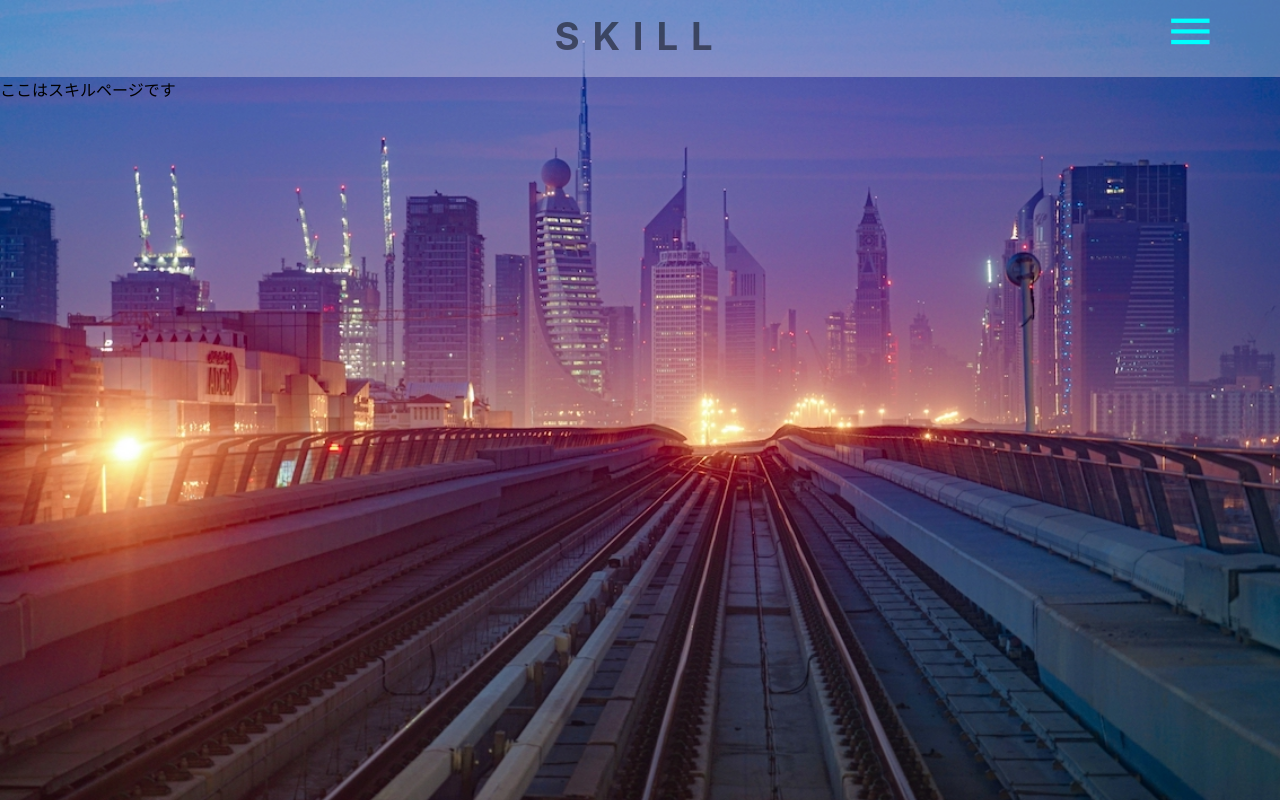
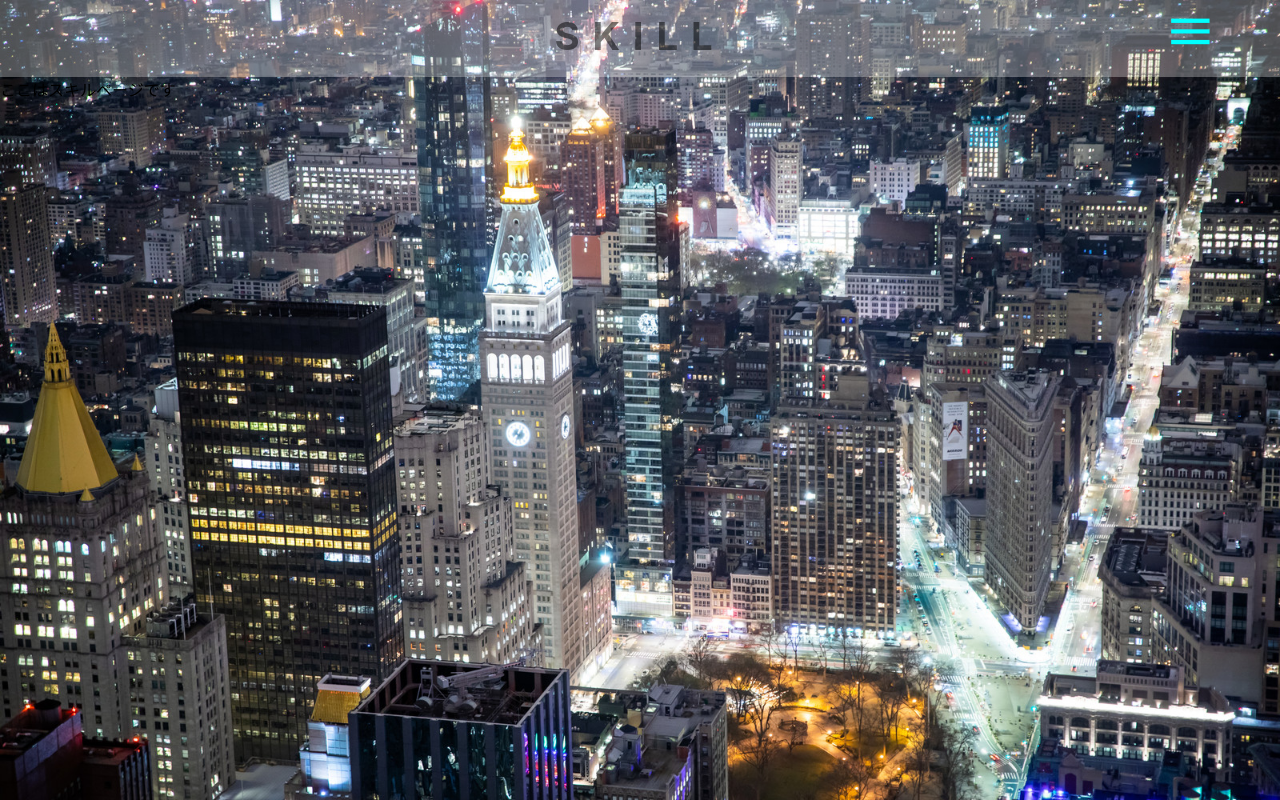
Before and after one commit to kenji-kk/react-portfolio-site, a React (Create React App) app: page /skill in a window 1280 px wide. Built offline with nearby package versions, Linux system fonts and the light colour scheme.

Commit message:
全ページに写真挿入、表示速度確認

```diff
--- a/src/components/pages/About.tsx
+++ b/src/components/pages/About.tsx
@@ -4,7 +4,7 @@ import './Pages.css';
 
 export const About: VFC = memo(() => {
   return (
-    <p style={{height:"300vh"}}>aboutページです</p>
+    <p className="aboutP" style={{height:"300vh"}}>aboutページです</p>
 
   )
 });
--- a/src/components/pages/Pages.css
+++ b/src/components/pages/Pages.css
@@ -461,3 +461,17 @@
     }
   }
 }
+
+/* About.tsx */
+.aboutP {
+  animation: slide 2s;
+}
+
+@keyframes slide {
+  0% {
+    transform: translateX(0);
+  }
+  100% {
+    transform: translateX(200px);
+  }
+}
--- a/src/components/templates/HeaderLayout.tsx
+++ b/src/components/templates/HeaderLayout.tsx
@@ -6,10 +6,11 @@ import './Templates.css'
 type Props = {
   children: ReactNode;
   title: string;
+  imgClass: string;
 }
 
 export const HeaderLayout: VFC<Props> = memo((props) => {
-  const { children, title } = props;
+  const { children, title, imgClass } = props;
   const [ drawer, setDrawer ] = useState<string>("headerLayoutDrawerFirst");
   const [ iconChangeFlag, setIconChangeFlag ] = useState<boolean>(true);
   const off = "headerLayoutDrawerOff";
@@ -29,7 +30,7 @@ export const HeaderLayout: VFC<Props> = memo((props) => {
   };
   return (
         <>
-        <div className="headerLayoutImage">
+        <div className={imgClass}>
         </div>
         <Header onClickDrawer={ onClickDrawer } iconChangeFlag={ iconChangeFlag }>
           {title}
--- a/src/components/templates/Templates.css
+++ b/src/components/templates/Templates.css
@@ -1,8 +1,34 @@
 /* HeaderLayout.tsx */
 
 @media screen and (min-width: 0) and (max-width: 550px) {
-  .headerLayoutImage {
+  .headerLayoutImageAbout {
     background: url("../../images/senro.jpg") no-repeat;
+    background-size: cover;
+    position: fixed;
+    top: 0;
+    bottom: 0;
+    right: 0;
+    left: 0;
+    height: 100vh;
+    animation: backImageAppear 3s 3s forwards;
+    opacity: 0;
+  }
+
+  .headerLayoutImageSkill {
+    background: url("../../images/syasin1.jpg") no-repeat;
+    background-size: cover;
+    position: fixed;
+    top: 0;
+    bottom: 0;
+    right: 0;
+    left: 0;
+    height: 100vh;
+    animation: backImageAppear 3s 3s forwards;
+    opacity: 0;
+  }
+
+  .headerLayoutImagePortfolio {
+    background: url("../../images/syasin2.jpg") no-repeat;
     background-size: cover;
     position: fixed;
     top: 0;
@@ -110,8 +136,34 @@
 }
 
 @media screen and (min-width: 551px) {
-  .headerLayoutImage {
+  .headerLayoutImageAbout {
     background: url("../../images/senro.jpg") no-repeat;
+    background-size: cover;
+    position: fixed;
+    top: 0;
+    bottom: 0;
+    right: 0;
+    left: 0;
+    height: 100vh;
+    animation: backImageAppear 3s 3s forwards;
+    opacity: 0;
+  }
+
+  .headerLayoutImageSkill {
+    background: url("../../images/syasin1.jpg") no-repeat;
+    background-size: cover;
+    position: fixed;
+    top: 0;
+    bottom: 0;
+    right: 0;
+    left: 0;
+    height: 100vh;
+    animation: backImageAppear 3s 3s forwards;
+    opacity: 0;
+  }
+
+  .headerLayoutImagePortfolio {
+    background: url("../../images/syasin2.jpg") no-repeat;
     background-size: cover;
     position: fixed;
     top: 0;
--- a/src/router/Router.tsx
+++ b/src/router/Router.tsx
@@ -14,12 +14,17 @@ export const Router: VFC = memo(() => {
         <Top/>
       </Route>
       <Route path="/about">
-        <HeaderLayout title="ABOUT ME" >
+        <HeaderLayout title="ABOUT ME" imgClass="headerLayoutImageAbout" >
           <About/>
         </HeaderLayout>
       </Route>
       <Route path="/skill">
-        <HeaderLayout title="SKILL" >
+        <HeaderLayout title="SKILL" imgClass="headerLayoutImageSkill">
+          <Skill/>
+        </HeaderLayout>
+      </Route>
+      <Route path="/portfolio">
+        <HeaderLayout title="PORTFOLIO" imgClass="headerLayoutImagePortfolio">
           <Skill/>
         </HeaderLayout>
       </Route>
```
Also changed, not shown: src/images/syasin1.jpg (added), src/images/syasin2.jpg (added).
